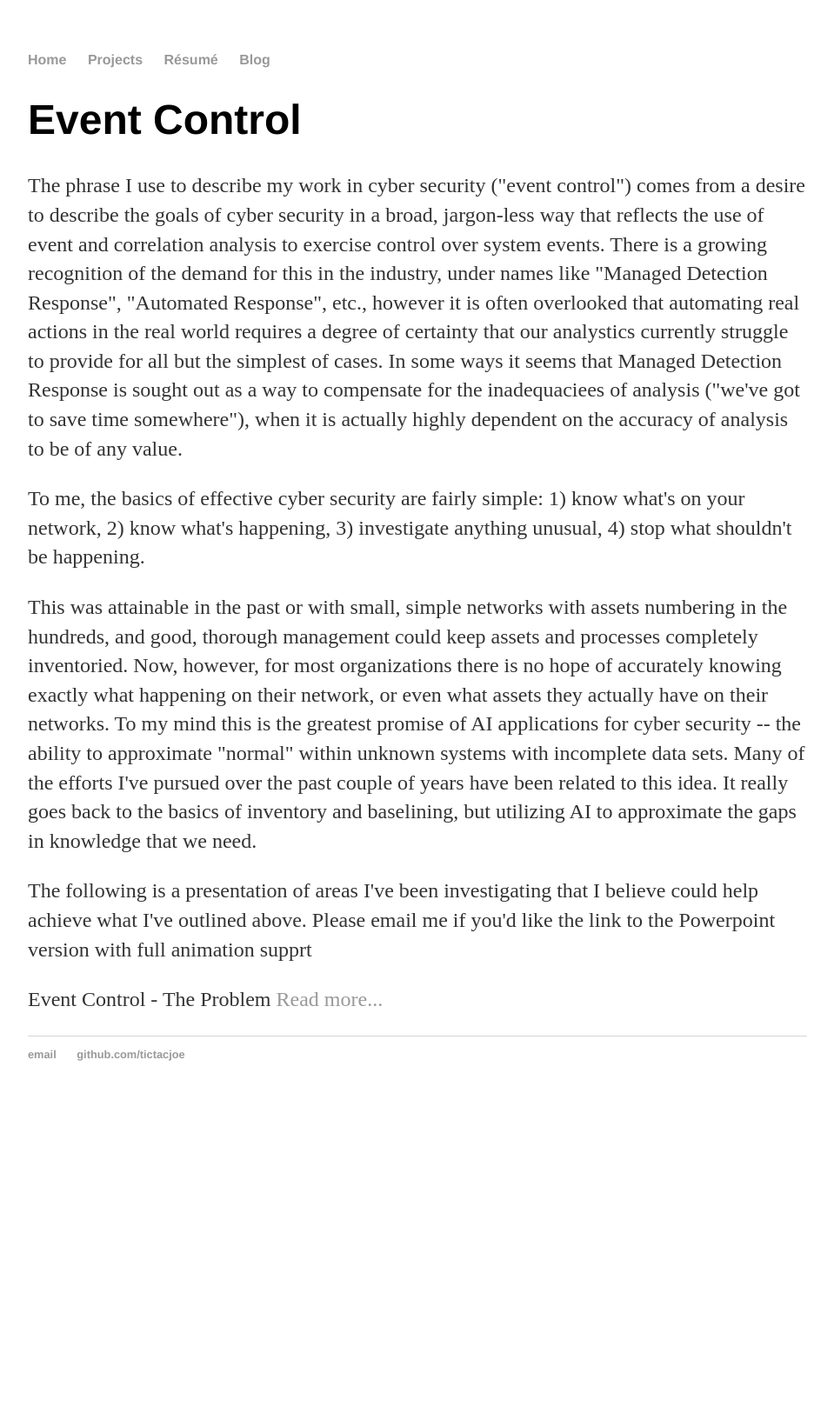
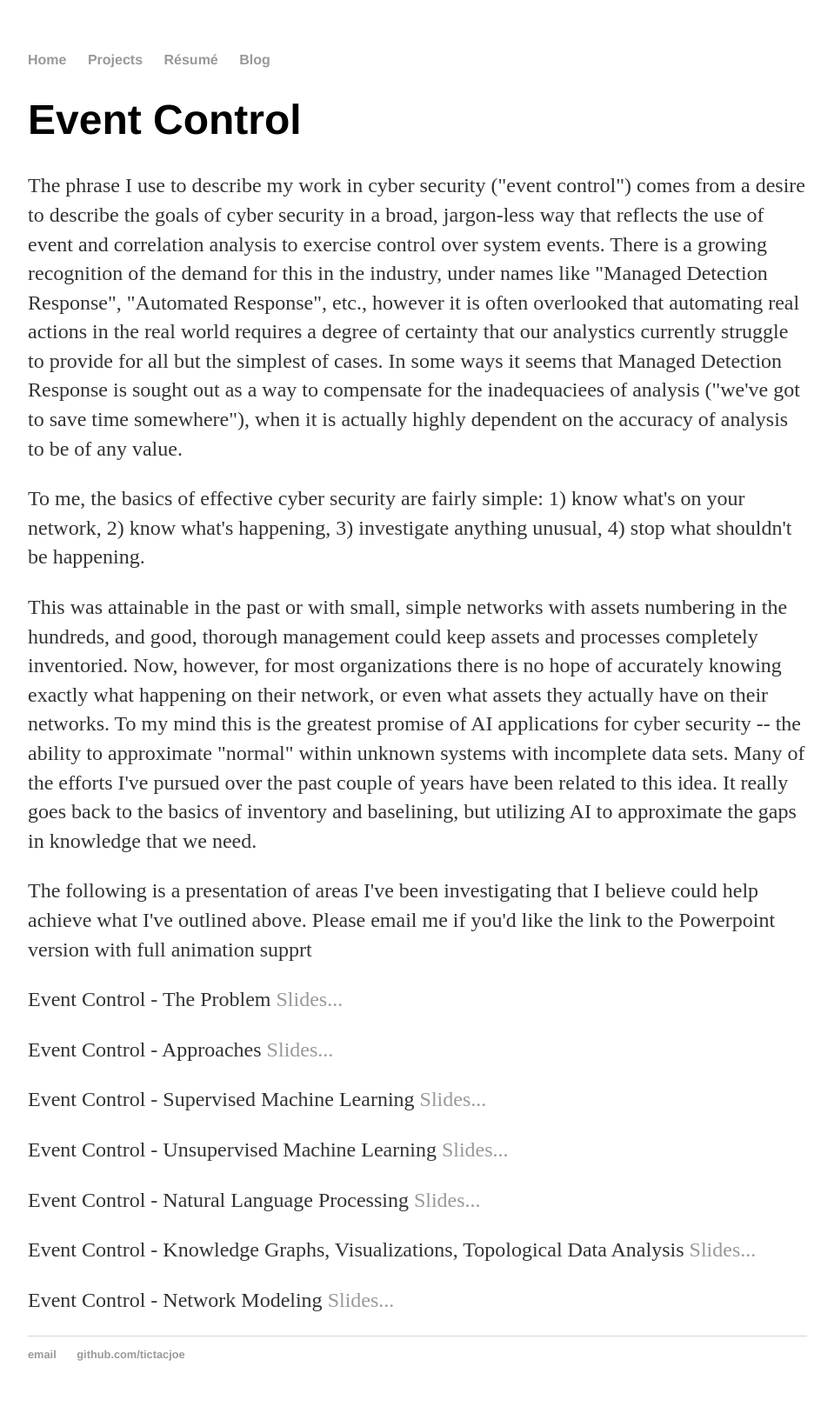
Before and after one commit to tictacjoe/tictacjoe.github.io, a Jekyll site: the page event-control.html, which Jekyll copies as it is, in a window 1280 px wide. Shown: the whole page at 87% size, without its empty margins (160-1119 px from the left). Built offline with Jekyll 4.4.1, drawn with Linux system fonts in a browser that asks for light colours; before the commit the page ends 1280 px from its top, so only the background shows below that.

Commit message:
Update event-control.html

```diff
--- a/event-control.html
+++ b/event-control.html
@@ -43,8 +43,16 @@
 				I've outlined above.  Please email me if you'd like the link to the Powerpoint version with full
 			        animation supprt</p>
 
-				<p>Event Control - The Problem  </em>  <a href="/event-control/Event-Control-A-The-Problem.html">Read more...</a></p>
-    		</div><!-- /.blurb -->
+	<p>Event Control - The Problem  </em>  <a href="/event-control/Event-Control-A-The-Problem.html">Slides...</a></p>
+    	<p>Event Control - Approaches  </em>  <a href="/event-control/Event-Control-B-Approaches.html">Slides...</a></p>
+	<p>Event Control - Supervised Machine Learning  </em>  <a href="/event-control/Event-Control-C-Supervised-Machine-Learning.html">Slides...</a></p>
+	<p>Event Control - Unsupervised Machine Learning  </em>  <a href="/event-control/Event-Control-D-Unsupervised-Machine-Learning.html">Slides...</a></p>
+	<p>Event Control - Natural Language Processing  </em>  <a href="/event-control/Event-Control-E-Natural-Language-Processing.html">Slides...</a></p>
+	<p>Event Control - Knowledge Graphs, Visualizations, Topological Data Analysis  </em>  <a href="/event-control/Event-Control-F-Knowledge-Graphs-Visualizations-and-TDA.html">Slides...</a></p>
+	<p>Event Control - Network Modeling  </em>  <a href="/event-control/Event-Control-G-Network-Modeling.html">Slides...</a></p>
+
+
+</div><!-- /.blurb -->
 		</div><!-- /.container -->
 		<footer>
     		<ul>
```
